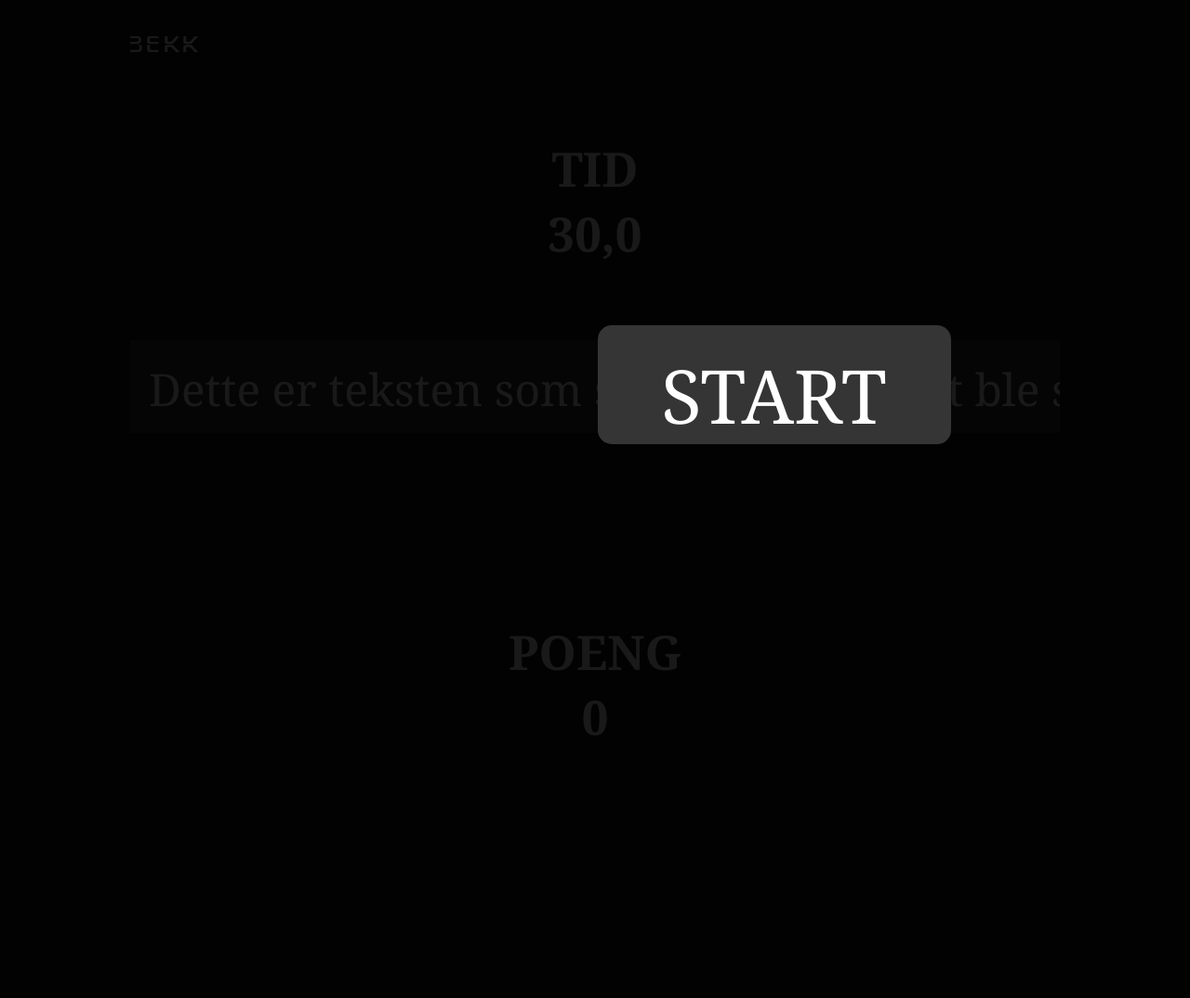
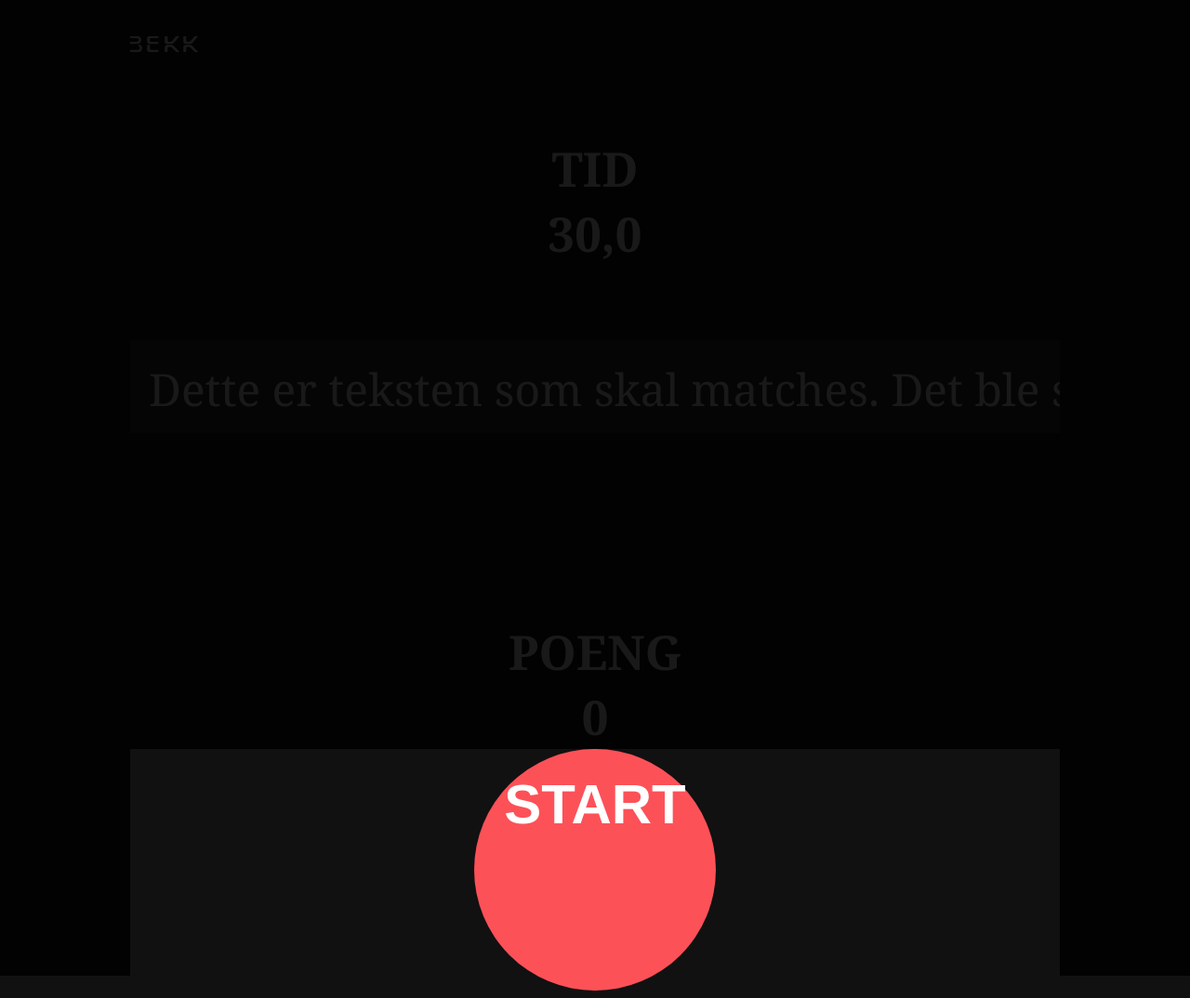
Before and after one commit to oyvindmidtbo/dagenatifi, a PHP site: page /index.html in a window 1280 px wide; the page is wider, and only the part inside the window is pictured. Shown: that part at 93% size. Before the commit the page ends 791 px from the top of that part, so only its background shows below. Run offline with PHP 8.4, Linux system fonts and the light colour scheme; style sheets or scripts are compiled from the project's sources.

Commit message:
Begynt på endring av start-knapp

```diff
--- a/index.html
+++ b/index.html
@@ -50,9 +50,11 @@
 		</section>
 
 		<div class="fancybox-wrap start-wrap">
-			<div class="start">
-				<a class="start-button">START</a>
-			</div>
+			<!-- <div class="start"> -->
+				<a class="start-button">
+					<span>START</span>
+				</a>
+			<!-- </div> -->
 		</div>
 
 		<div class="fancybox-wrap countdown-wrap">
--- a/resources/css/main.css
+++ b/resources/css/main.css
@@ -23,6 +23,7 @@ body {
 	font-family: "Fedra Serif B Book",Georgia;
 	color: white;
 	background-color: #111;
+	-webkit-font-smoothing: antialiased;
 }
 
 h1 {
@@ -156,10 +157,17 @@ header {
 
 .start-wrap {
 	display: block;
+	position: relative;
+	background-color: #111;
+	left: 0;
+	top: 0;
+	height: 70%;
+	width: 100%;
+	text-align: center;
 }
 
-.start {
-	width: 340px;
+.start-wrap a {
+/*	width: 340px;
 	height: 88px;
 	padding: 20px;
 	margin-top: 350px;
@@ -167,13 +175,27 @@ header {
 	margin-right: auto;
 	background-color: #353535;
 	text-align: center;
-	-webkit-border-radius: 15px;
+	-webkit-border-radius: 15px;*/
+	display: inline-block;
+	vertical-align: middle;
+	z-index: 5;
+	padding: 30px;
+	font-size: 60px;
+	font-family: 'Conduit ITC W01 Light',Arial;
+	line-height: 100%;
+	font-weight: bold;
+	width: 200px;
+	height: 200px;
+	border-radius: 50%;
+	background-color: #FD5158;
 	cursor: pointer;
+	margin: 0 auto;
 }
 
-.start a {
-	font-size: 5em;
-}
+/*.start a {
+	display: block;
+	margin-top: 75px;
+}*/
 
 .countdown {
 	width: 100%;
```
